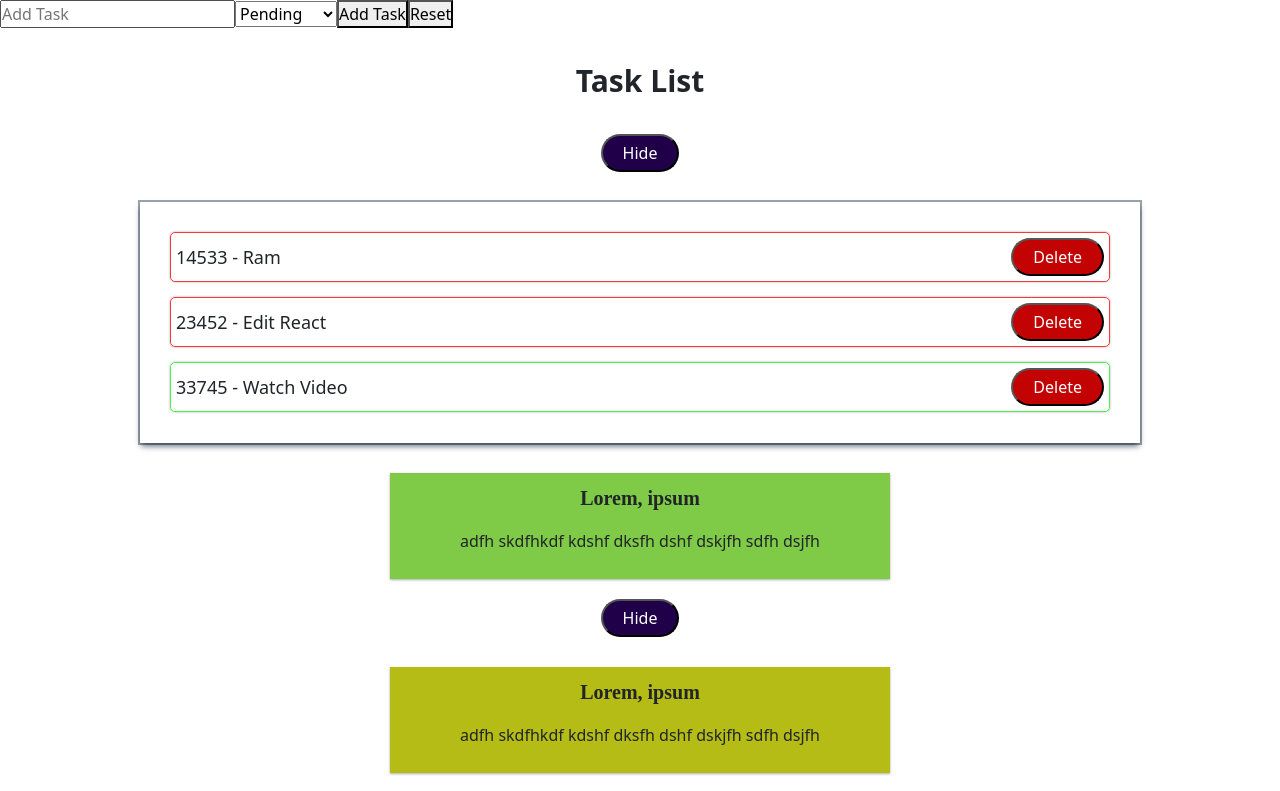
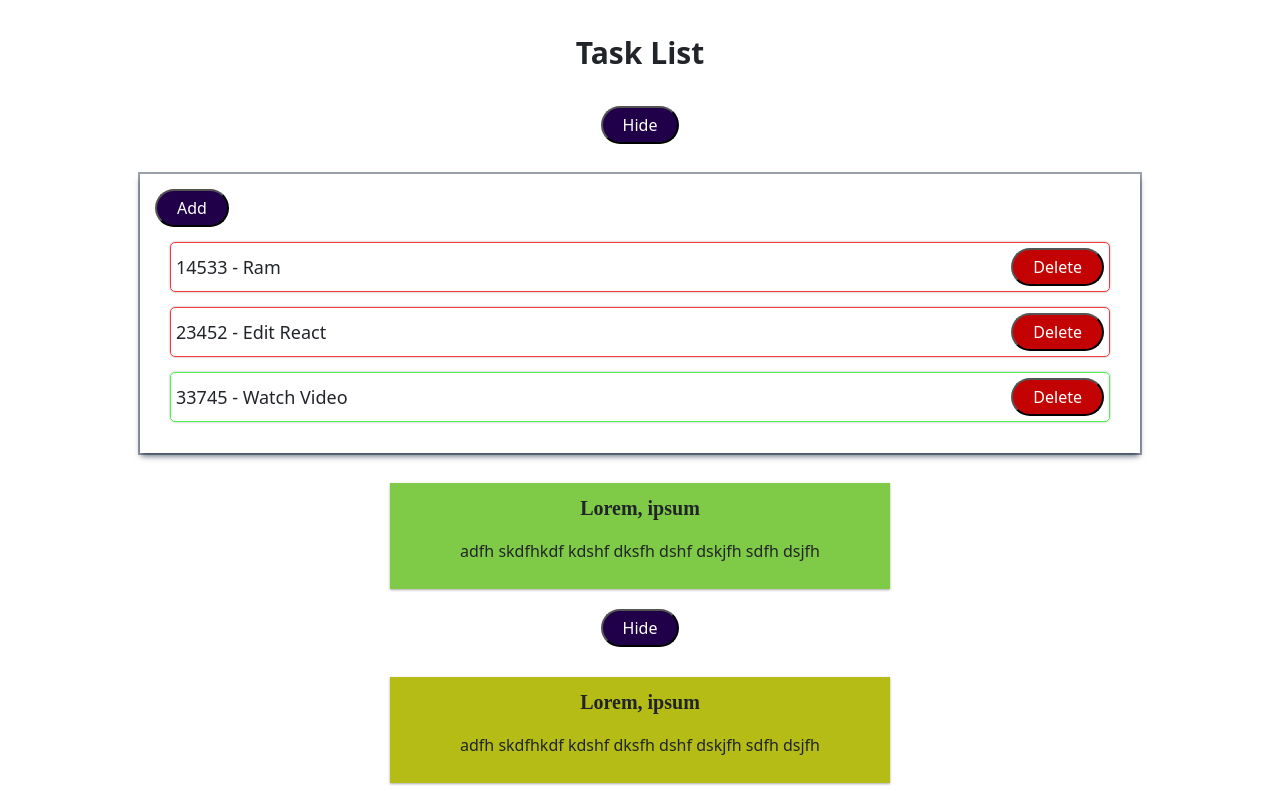
Before and after one commit to Difa-D-S/React-Task, a React (Create React App) app: page / in a window 1280 px wide. Shown: the top 791 px of the page. Built offline with nearby package versions, Linux system fonts and the light colour scheme; a web font is replaced by a local one.

Commit message:
Updated Toogle button

```diff
--- a/src/App.css
+++ b/src/App.css
@@ -14,6 +14,18 @@
 .Show{
   font-family: "Creepster", system-ui  !important;
   border-radius: 50px;
+  background-color:  rgb(32, 1, 73);
+  color:white;
+  padding: 5px 20px;
+}
+
+.form{
+  display: flex;
+}
+
+.form-design{
+  font-family: "Creepster", system-ui  !important;
+  border-radius: 5px;
   background-color:  rgb(32, 1, 73);
   color:white;
   padding: 5px 20px;
--- a/src/App.js
+++ b/src/App.js
@@ -39,7 +39,7 @@ import 'bootstrap/dist/css/bootstrap.min.css';
 import Header from './components/Header'
 import TaskList from './components/TaskList'
 import Footer from './components/Footer'
-import { AddTask } from './components/AddTask';
+// import { AddTask } from './components/AddTask';
 
 
 const App = () => {
@@ -56,7 +56,7 @@ const App = () => {
       <div className='App'>
         <Header />
         <main>
-          <AddTask tasks={tasks} setTasks={setTasks} />
+          {/* <AddTask tasks={tasks} setTasks={setTasks} /> */}
           <TaskList tasks={tasks} setTasks={setTasks} />
         </main>
         <Footer />
--- a/src/components/AddTask.js
+++ b/src/components/AddTask.js
@@ -9,6 +9,8 @@ export const AddTask = ({tasks, setTasks}) => {
     //     console.log(event.target.value)
     //     setTaskValue(event.target.value)
     // }
+
+    const [show, setShow] = useState(true)
 
     const [progress, setProgress] = useState(false)
 
@@ -23,6 +25,7 @@ export const AddTask = ({tasks, setTasks}) => {
         // console.log(typeof (Boolean(progress)));
         console.log(task);
         setTasks([...tasks, task])
+        setShow(true);
         handleReset()
     }
 
@@ -33,16 +36,21 @@ export const AddTask = ({tasks, setTasks}) => {
 
   return (
     <section className='addtask'>
-        <form onSubmit={handleSubmit}>
-            <input onChange={(event) => {setTaskValue(event.target.value)}} type='text' placeholder='Add Task' name='task' id='task' value={taskValue} autoComplete='off'></input>
-            <select onChange={(event) => {setProgress(event.target.value)}} value={progress}>
-                <option value={false}>Pending</option>
-                <option value={true}>completed</option>
-            </select>
-            <button type="submit">Add Task</button>
-            <button onClick={handleReset}>Reset</button>
-        </form>
-        <p>{taskValue}</p>
+        <div className={show ? "" : "hidden"}>
+          <button onClick={() => setShow(!show)} className="Show"> Add </button>
+        </div>
+           {!show && <div className='form'>
+            <form >
+                <input className="form-design me-2" onChange={(event) => {setTaskValue(event.target.value)}} type='text' placeholder='Add Task' name='task' id='task' value={taskValue} autoComplete='off'></input>
+                <select className="form-design me-2" onChange={(event) => {setProgress(event.target.value)}} value={progress}>
+                    <option value={false}>Pending</option>
+                    <option value={true}>completed</option>
+                </select>
+               <button type="submit" className="form-design me-2" onClick={handleSubmit}>Add Task</button>
+            </form>
+            <button onClick={handleReset} className="form-design">Reset</button>
+            </div> }
+        {/* <p>{taskValue}</p> */}
     </section>
 
   )
--- a/src/components/TaskList.js
+++ b/src/components/TaskList.js
@@ -1,6 +1,7 @@
 import React, {useState} from 'react'
 import TaskCard from './TaskCard';
 import BoxCard from './BoxCard';
+import { AddTask } from './AddTask';
 
 
 const TaskList = ({tasks, setTasks}) => {
@@ -29,6 +30,7 @@ const TaskList = ({tasks, setTasks}) => {
 
         <div style={{display:"flex", justifyContent:"center"}}>
           <div className='list-center'>
+            <AddTask tasks={tasks} setTasks={setTasks}/>
             <ul className='list'>
               {show && tasks.map( (item) => (
                 <TaskCard task={item} handleEvent={Delete}/>
```
